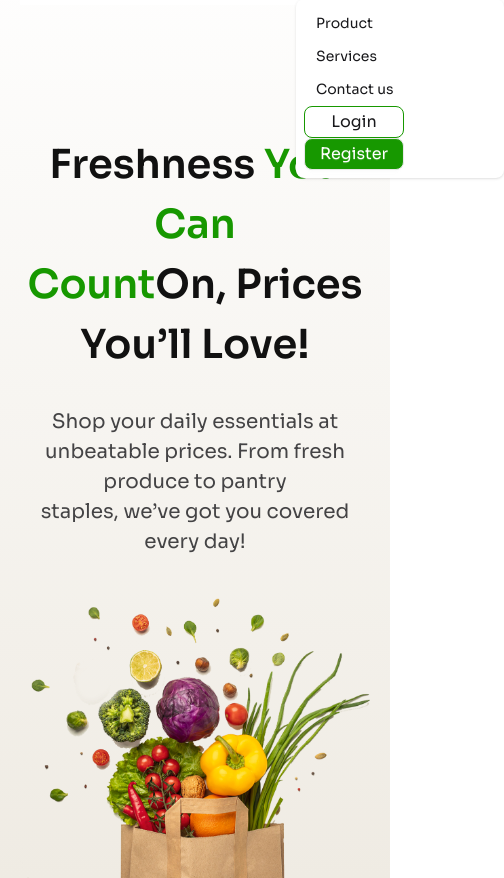
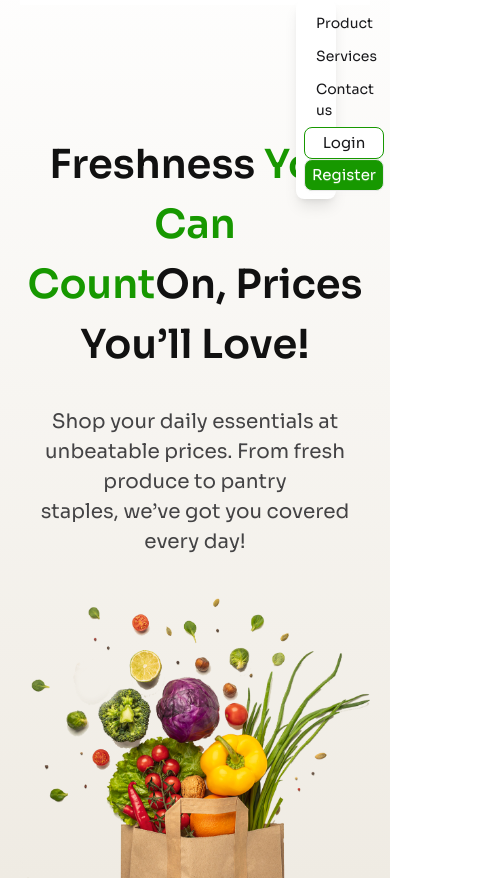
Before and after one commit to ShoaibTaimur/Project-Nature-s-Platter, a plain HTML site: page index.html in a window 390 px wide. Both pictures are taken after a click on the button 329 px from the left and 42 px from the top of the page. Shown: the part 75-953 px from the top of the page, 504 px wide, since content can reach past the window. Drawn offline with nearby package versions, Linux system fonts and the light colour scheme.

Commit message:
Fixed Hamburger Menu

```diff
--- a/index.html
+++ b/index.html
@@ -47,14 +47,14 @@
                         </svg>
                     </div>
                     <ul tabindex="-1"
-                        class="menu menu-md dropdown-content bg-base-100 rounded-box z-1 mt-3 w-52 p-2 shadow">
+                        class="menu w-10 dropdown-content bg-base-100 rounded-box z-1 mt-3 p-2 shadow-lg">
                         <li><a>Product</a></li>
                         <li><a>Services</a></li>
                         <li><a>Contact us</a></li>
                         <a
-                            class="btn btn-sm w-[100px] rounded-[8px] bg-white border-[#179800] text-[16px] font-normal">Login</a>
+                            class="btn btn-sm w-[80px] rounded-[8px] bg-white border-[#179800] text-[15px] font-normal">Login</a>
                         <a
-                            class="btn btn-sm w-[100px] rounded-[8px] bg-[#179800] text-white text-[16px] font-normal">Register</a>
+                            class="btn btn-sm w-[80px] rounded-[8px] bg-[#179800] text-white text-[15px] font-normal">Register</a>
                     </ul>
                 </div>
 
```
